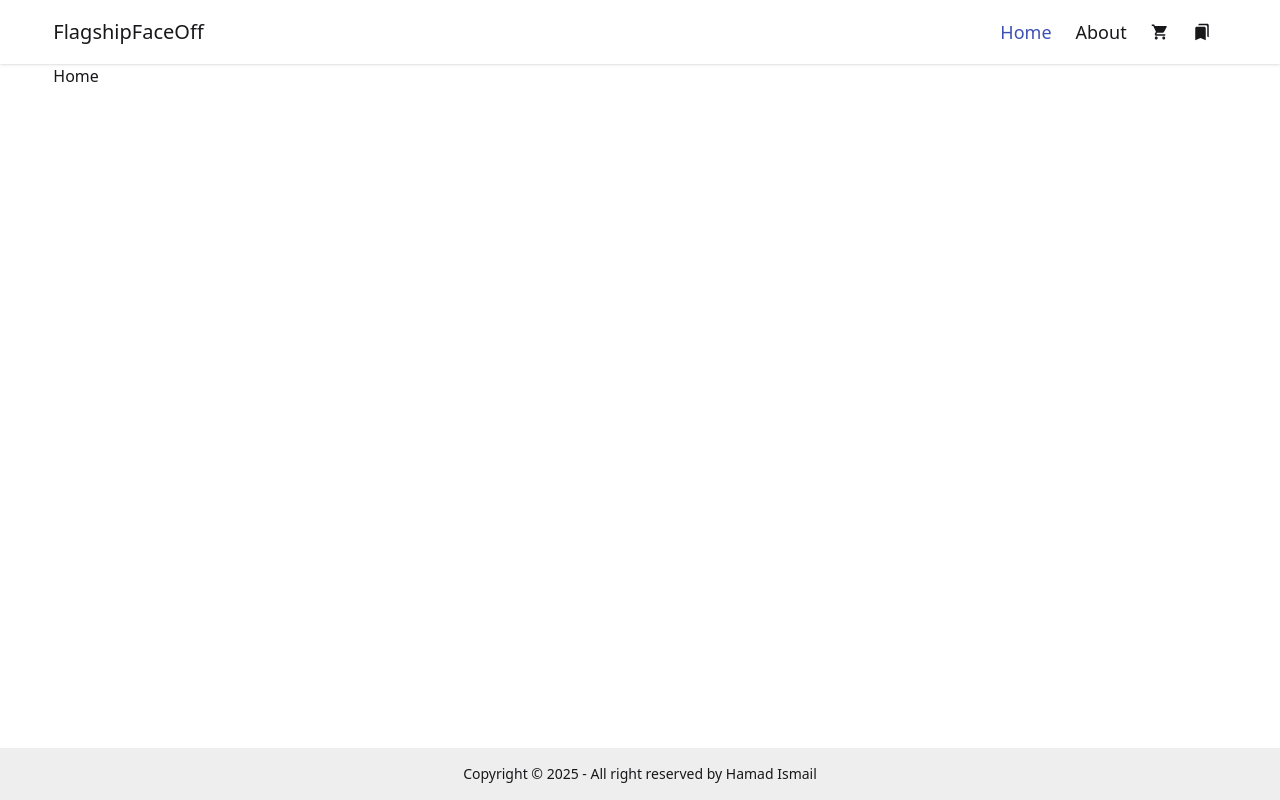
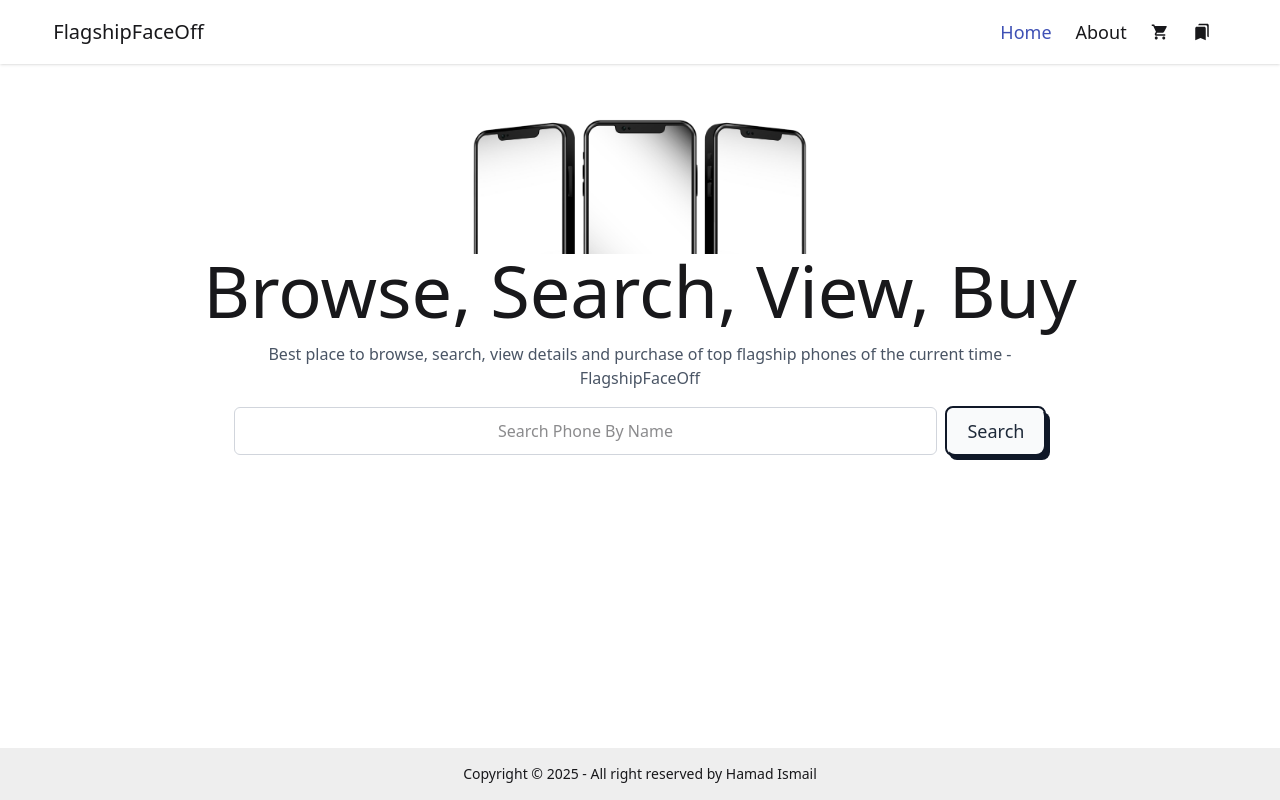
Before and after one commit to hamadismail/flagship-face-off, a React (Vite) app: page / in a window 1280 px wide. Built offline with nearby package versions, Linux system fonts and the light colour scheme.

Commit message:
designed-banner-section

```diff
--- a/src/components/Banner/Banner.jsx
+++ b/src/components/Banner/Banner.jsx
@@ -1,7 +1,29 @@
 import React from 'react';
+import bannerImg from '../../assets/banner.png';
+import Button from '../ui/Button';
 
 const Banner = () => {
-  return <div>Banner</div>;
+  return (
+    <div className="flex flex-col py-12 items-center">
+      <img className="md:w-1/3" src={bannerImg} />
+      <h1 className="text-5xl text-center md:text-7xl font-thin">
+        Browse, Search, View, Buy
+      </h1>
+      <p className="text-center md:w-2/3 my-4 text-gray-600">
+        Best place to browse, search, view details and purchase of top flagship
+        phones of the current time - FlagshipFaceOff
+      </p>
+
+      <form className="flex flex-col md:flex-row justify-center gap-2 w-full items-center">
+        <input
+          className="bg-white px-4 h-12 border border-gray-300 rounded-md focus:outline-none w-full md:w-3/5 text-center"
+          type="text"
+          placeholder="Search Phone By Name"
+        />
+        <Button label="Search" />
+      </form>
+    </div>
+  );
 };
 
 export default Banner;
--- a/src/components/ui/Button.jsx
+++ b/src/components/ui/Button.jsx
@@ -1,10 +1,10 @@
 import React from 'react';
 
-const Button = () => {
+const Button = ({ label }) => {
   return (
     <button
-      type={type}
-      onClick={onClick}
+      // type={type}
+      // onClick={onClick}
       className="relative inline-block text-lg group cursor-pointer"
     >
       <span className="relative z-10 block px-5 py-3 overflow-hidden font-medium leading-tight text-gray-800 transition-colors duration-300 ease-out border-2 border-gray-900 rounded-lg group-hover:text-white">
--- a/src/pages/Home.jsx
+++ b/src/pages/Home.jsx
@@ -1,7 +1,8 @@
 import React from 'react';
+import Banner from '../components/Banner/Banner';
 
 const Home = () => {
-  return <div>Home</div>;
+  return <Banner />;
 };
 
 export default Home;
```
